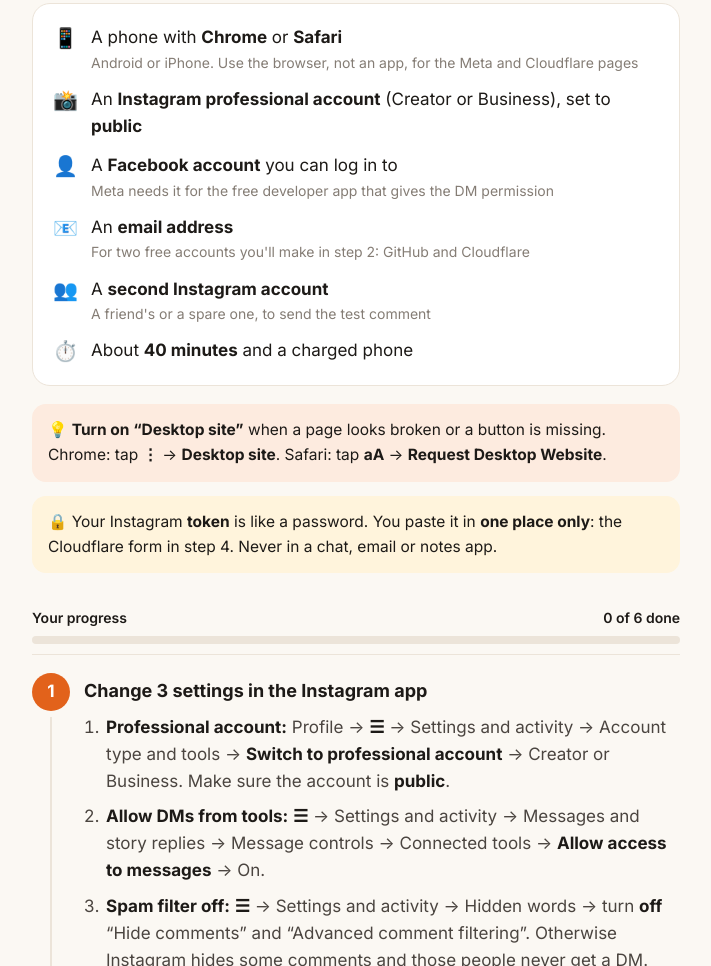
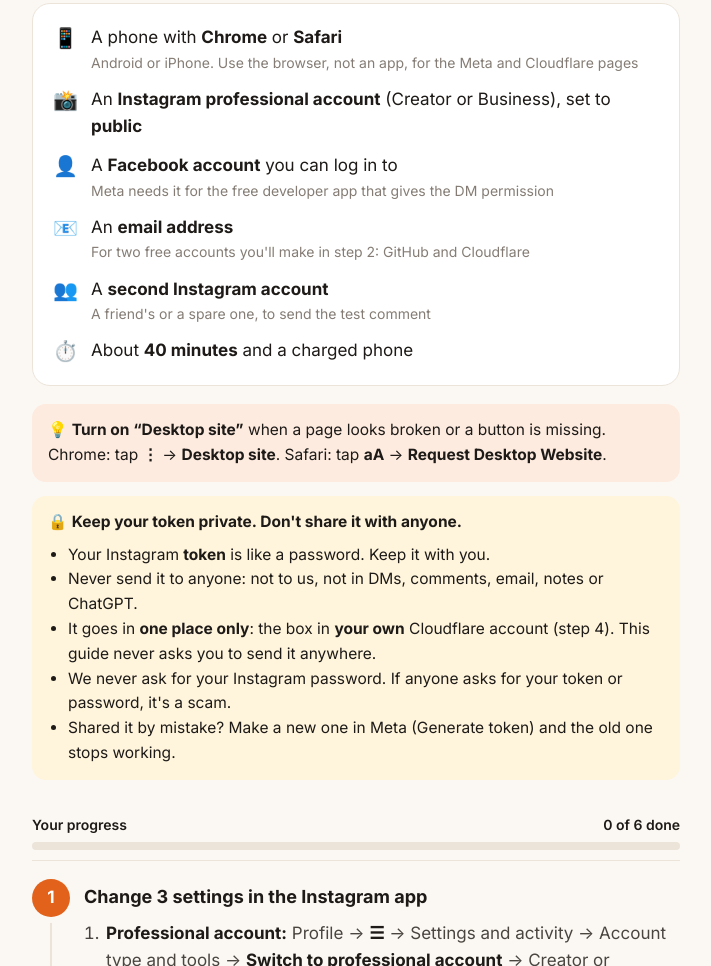
Before and after one commit to prasannakumar-09/ig-comment-dm-phone, a website: page docs/index.html in a window 1280 px wide. Shown: the part 1014-1980 px from the top of the page, without its empty margins (284-995 px from the left). Drawn offline with Linux system fonts and the light colour scheme.

Commit message:
Move guide to a new address; add 'keep your token private' warnings

```diff
--- a/docs/index.html
+++ b/docs/index.html
@@ -92,12 +92,12 @@
   <div class="eyebrow">📱 Phone version · No laptop needed · About 40 minutes</div>
   <h1>Set up Instagram auto-DM using only your phone</h1>
   <p class="lead">When someone comments a word like <b>“AUTO”</b> on your reel, they get your link in their DMs within 5 minutes. Free, on your own accounts. You only tap and paste. No coding.</p>
-  <p>Have a laptop? The <a href="https://prasannakumar-09.github.io/ig-comment-dm/">laptop guide</a> is faster: an AI sets it up for you.</p>
+  <p>Have a laptop? The <a href="https://comment-dm-guide.myadaboinaswathi.workers.dev/">laptop guide</a> is faster: an AI sets it up for you.</p>
 
   <h2 id="ai">Easiest: let ChatGPT guide you</h2>
   <p>Copy this message and paste it into <b>ChatGPT</b> (or Gemini, Claude). It reads the guide, shows you what you need, then walks you through each step and waits for you.</p>
   <div class="prompt" id="prompt">Help me set up this Instagram auto-DM tool using only my phone.
-Guide: https://prasannakumar-09.github.io/ig-comment-dm-phone/
+Guide: https://comment-dm-guide.myadaboinaswathi.workers.dev/phone/
 Repo: https://github.com/prasannakumar-09/ig-comment-dm-phone
 Read the AI instructions first: https://raw.githubusercontent.com/prasannakumar-09/ig-comment-dm-phone/main/AI-GUIDE.md
 Start by showing me the requirements list and wait for my answer. Then guide me one step at a time in simple words.<button class="copy" type="button" id="copy">Copy</button></div>
@@ -116,7 +116,14 @@ Start by showing me the requirements list and wait for my answer. Then guide me
     </ul>
   </div>
   <div class="note tip"><p>💡 <b>Turn on “Desktop site”</b> when a page looks broken or a button is missing. Chrome: tap <b>⋮</b> → <b>Desktop site</b>. Safari: tap <b>aA</b> → <b>Request Desktop Website</b>.</p></div>
-  <div class="note warn"><p>🔒 Your Instagram <b>token</b> is like a password. You paste it in <b>one place only</b>: the Cloudflare form in step 4. Never in a chat, email or notes app.</p></div>
+  <div class="note warn"><p>🔒 <b>Keep your token private. Don't share it with anyone.</b></p>
+    <ul style="margin:8px 0 0;padding-left:20px;color:var(--ink)">
+      <li>Your Instagram <b>token</b> is like a password. Keep it with you.</li>
+      <li>Never send it to anyone: not to us, not in DMs, comments, email, notes or ChatGPT.</li>
+      <li>It goes in <b>one place only</b>: the box in <b>your own</b> Cloudflare account (step 4). This guide never asks you to send it anywhere.</li>
+      <li>We never ask for your Instagram password. If anyone asks for your token or password, it's a scam.</li>
+      <li>Shared it by mistake? Make a new one in Meta (Generate token) and the old one stops working.</li>
+    </ul></div>
 
   <div class="progress" aria-live="polite">
     <div class="row"><span>Your progress</span><span id="count">0 of 6 done</span></div>
```
Also changed, not shown: AI-GUIDE.md (+1 -1 lines), README.md.
